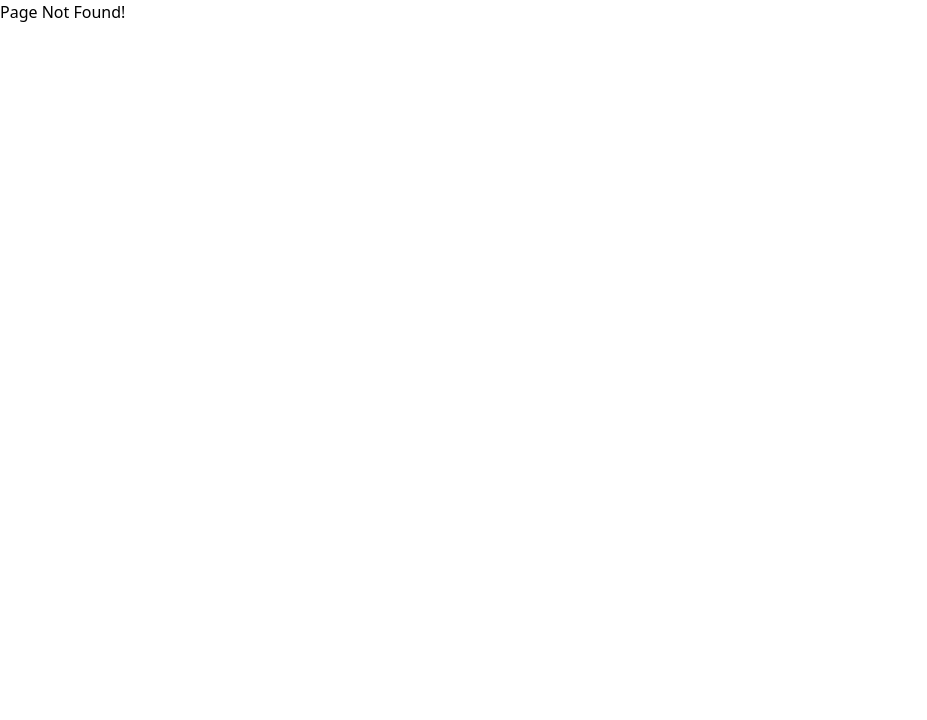
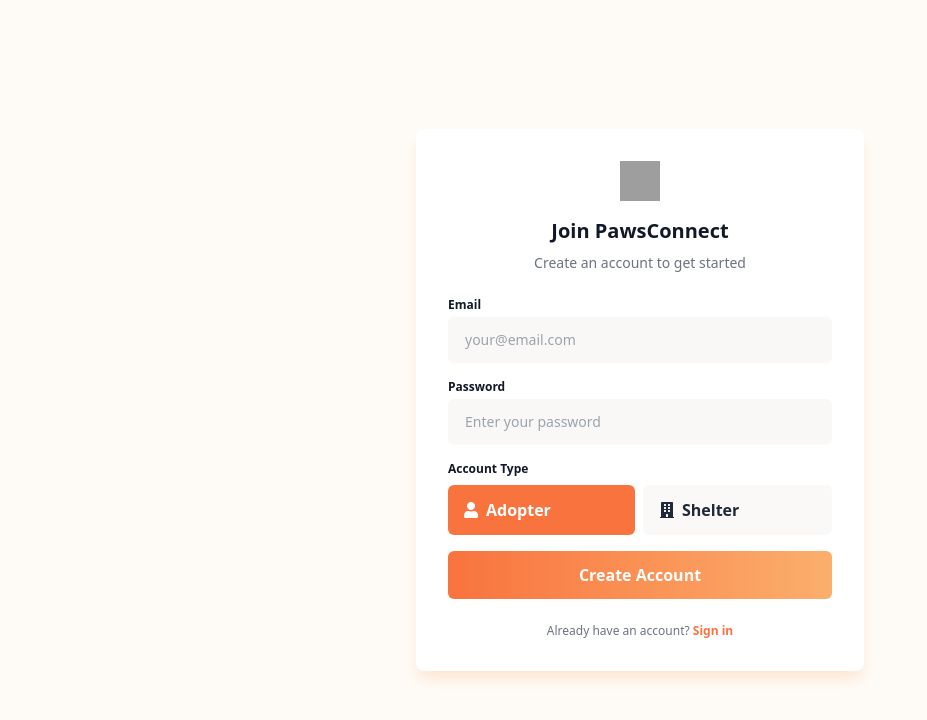
Before and after one commit to ShubankarDev/CodeRed, a React (Vite) app: page /signup in a window 1280 px wide. Before the commit this address had no page. Shown: the top 720 px of the page, without its empty margins (0-927 px from the left). Built offline with nearby package versions, Linux system fonts and the light colour scheme; grey boxes are pictures that could not be loaded.

Commit message:
login signup added

```diff
--- a/src/App.jsx
+++ b/src/App.jsx
@@ -1,6 +1,8 @@
 import { BrowserRouter as Router, Routes, Route } from "react-router-dom";
 import Admin from "./components/admin/admin";
 import Home from "./components/home";
+import Login from "./components/login";
+import SignUp from "./components/signup";
 
 function NotFound() {
   return "Page Not Found!";
@@ -12,6 +14,8 @@ function App() {
       <Router>
         <Routes>
           <Route path="/" element={<Home />} />
+          <Route path="/login" element={<Login />} />
+          <Route path="/signup" element={<SignUp />} />
           <Route path = "/admin" element={<Admin />} />
           <Route path = "*" element={<NotFound />} />
         </Routes>
--- a/src/components/login.jsx
+++ b/src/components/login.jsx
@@ -1 +1,92 @@
-import { useState } from "react"
+// Login.jsx
+import { useState } from "react";
+
+export default function Login() {
+  const [formData, setFormData] = useState({
+    email: "",
+    password: "",
+  });
+
+  const handleChange = (e) => {
+    setFormData((prev) => ({
+      ...prev,
+      [e.target.name]: e.target.value,
+    }));
+  };
+
+  const handleSubmit = (e) => {
+    e.preventDefault();
+    console.log("Form Submitted:", formData);
+    // You can send the formData to your backend or perform login logic here
+  };
+
+  return (
+    <div className="bg-[#fefbf6] min-h-screen flex items-center justify-center font-sans">
+      <div className="bg-white rounded-lg shadow-[0_10px_15px_-3px_rgba(251,176,59,0.3)] p-8 w-full max-w-sm flex flex-col items-center">
+        <svg
+          className="w-12 h-12 mb-4 text-[#f47a3b]"
+          fill="none"
+          stroke="#f47a3b"
+          strokeWidth="3"
+          viewBox="0 0 24 24"
+          xmlns="http://www.w3.org/2000/svg"
+          aria-hidden="true"
+        >
+          <path
+            strokeLinecap="round"
+            strokeLinejoin="round"
+            d="M4.318 6.318a4.5 4.5 0 000 6.364L12 20.364l7.682-7.682a4.5 4.5 0 00-6.364-6.364L12 7.636l-1.318-1.318a4.5 4.5 0 00-6.364 0z"
+          />
+        </svg>
+        <h2 className="text-gray-900 font-extrabold text-xl mb-1">
+          Welcome Back
+        </h2>
+        <p className="text-gray-500 mb-6 text-sm">Sign in to your account</p>
+        <form className="w-full" onSubmit={handleSubmit}>
+          <label
+            htmlFor="email"
+            className="block text-gray-900 font-semibold text-xs mb-1"
+          >
+            Email
+          </label>
+          <input
+            id="email"
+            name="email"
+            type="email"
+            placeholder="your@email.com"
+            value={formData.email}
+            onChange={handleChange}
+            className="w-full mb-4 px-4 py-2 rounded-md bg-[#fefbf6] border border-gray-200 text-gray-500 placeholder-gray-400 focus:outline-none focus:ring-2 focus:ring-[#f47a3b] focus:border-transparent"
+          />
+          <label
+            htmlFor="password"
+            className="block text-gray-900 font-semibold text-xs mb-1"
+          >
+            Password
+          </label>
+          <input
+            id="password"
+            name="password"
+            type="password"
+            placeholder="Enter your password"
+            value={formData.password}
+            onChange={handleChange}
+            className="w-full mb-6 px-4 py-2 rounded-md bg-[#fefbf6] border border-gray-200 text-gray-500 placeholder-gray-400 focus:outline-none focus:ring-2 focus:ring-[#f47a3b] focus:border-transparent"
+          />
+          <button
+            type="submit"
+            className="w-full bg-gradient-to-r from-[#f47a3b] to-[#f88f4a] text-white font-semibold py-2 rounded-md hover:brightness-110 transition"
+          >
+            Sign In
+          </button>
+        </form>
+        <p className="text-gray-500 text-xs mt-4">
+          Don't have an account?{" "}
+          <a href="/signup" className="text-[#f47a3b] font-semibold">
+            Sign up
+          </a>
+        </p>
+      </div>
+    </div>
+  );
+}
--- /dev/null
+++ b/src/components/signup.jsx
@@ -0,0 +1,125 @@
+import { useState } from "react";
+
+function SignUp() {
+  const [formData, setFormData] = useState({
+    email: "",
+    password: "",
+    accountType: "Adopter", // default selected
+  });
+
+  const handleChange = (e) => {
+    const { name, value } = e.target;
+    setFormData((prev) => ({ ...prev, [name]: value }));
+  };
+
+  const handleAccountType = (type) => {
+    setFormData((prev) => ({ ...prev, accountType: type }));
+  };
+
+  const handleSubmit = (e) => {
+    e.preventDefault();
+    console.log("Form Data:", formData);
+    // You can send this to backend here
+  };
+
+  return (
+    <div className="bg-[#fefbf6] min-h-screen flex items-center justify-center p-4">
+      <main className="bg-white rounded-lg shadow-[0_10px_15px_-3px_rgba(251,176,124,0.3)] max-w-md w-full p-8">
+        <div className="flex justify-center mb-4">
+          <img
+            src="https://storage.googleapis.com/a1aa/image/581a3ad8-7c76-41fe-8b04-d1b8484cfc89.jpg"
+            alt="Orange heart icon"
+            className="w-10 h-10"
+          />
+        </div>
+        <h1 className="text-center text-gray-900 font-semibold text-xl mb-2">
+          Join PawsConnect
+        </h1>
+        <p className="text-center text-gray-500 mb-6 text-sm">
+          Create an account to get started
+        </p>
+        <form className="space-y-4" onSubmit={handleSubmit}>
+          <div>
+            <label
+              htmlFor="email"
+              className="block text-xs font-semibold text-gray-900 mb-1"
+            >
+              Email
+            </label>
+            <input
+              type="email"
+              id="email"
+              name="email"
+              placeholder="your@email.com"
+              value={formData.email}
+              onChange={handleChange}
+              className="w-full rounded-md border border-transparent bg-[#f9f8f6] text-gray-500 text-sm placeholder-gray-400 px-4 py-3 focus:outline-none focus:ring-2 focus:ring-orange-400"
+            />
+          </div>
+          <div>
+            <label
+              htmlFor="password"
+              className="block text-xs font-semibold text-gray-900 mb-1"
+            >
+              Password
+            </label>
+            <input
+              type="password"
+              id="password"
+              name="password"
+              placeholder="Enter your password"
+              value={formData.password}
+              onChange={handleChange}
+              className="w-full rounded-md border border-transparent bg-[#f9f8f6] text-gray-500 text-sm placeholder-gray-400 px-4 py-3 focus:outline-none focus:ring-2 focus:ring-orange-400"
+            />
+          </div>
+          <div>
+            <p className="text-xs font-semibold text-gray-900 mb-2">
+              Account Type
+            </p>
+            <div className="flex gap-2">
+              <button
+                type="button"
+                onClick={() => handleAccountType("Adopter")}
+                className={`flex items-center gap-2 flex-1 px-4 py-3 rounded-md font-semibold ${
+                  formData.accountType === "Adopter"
+                    ? "bg-[#f9733e] text-white"
+                    : "bg-[#faf9f7] text-gray-800 border border-transparent hover:bg-gray-100"
+                }`}
+              >
+                <i className="fas fa-user" />
+                Adopter
+              </button>
+              <button
+                type="button"
+                onClick={() => handleAccountType("Shelter")}
+                className={`flex items-center gap-2 flex-1 px-4 py-3 rounded-md font-semibold ${
+                  formData.accountType === "Shelter"
+                    ? "bg-[#f9733e] text-white"
+                    : "bg-[#faf9f7] text-gray-800 border border-transparent hover:bg-gray-100"
+                }`}
+              >
+                <i className="fas fa-building" />
+                Shelter
+              </button>
+            </div>
+          </div>
+          <button
+            type="submit"
+            className="w-full bg-gradient-to-r from-[#f9733e] to-[#fbaf6c] text-white font-semibold rounded-md px-4 py-3 mt-4"
+          >
+            Create Account
+          </button>
+        </form>
+        <p className="text-center text-gray-500 text-xs mt-6">
+          Already have an account?{" "}
+          <a href="/login" className="text-[#f9733e] font-semibold">
+            Sign in
+          </a>
+        </p>
+      </main>
+    </div>
+  );
+}
+
+export default SignUp;
```
